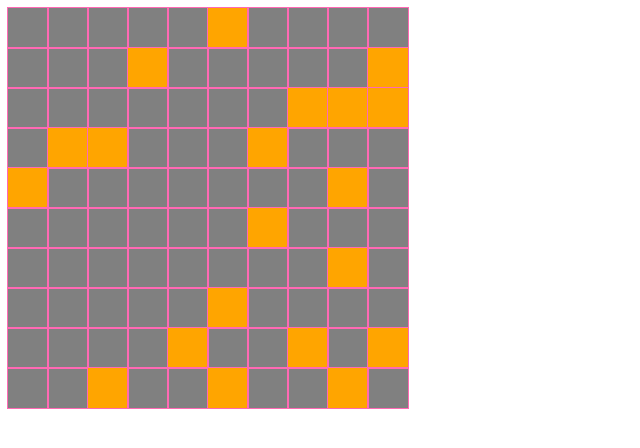
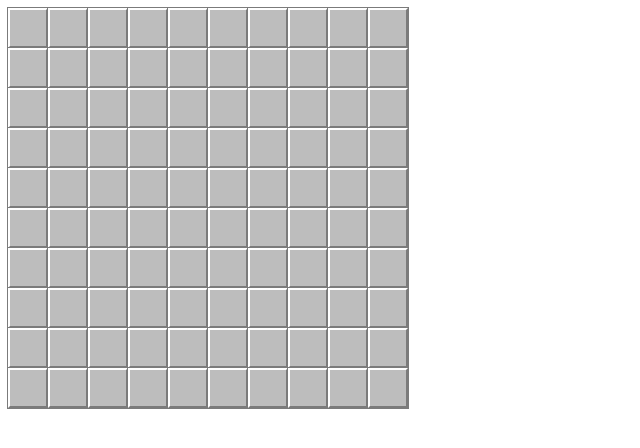
Before and after one commit to danimal-johnson/minesweeper, a plain HTML site: page index.html in a window 1280 px wide. Shown: the whole page, without its empty margins (0-640 px from the left). Drawn offline with Linux system fonts and the light colour scheme.

Commit message:
style: Improve styling. Remove colored squares.

```diff
--- a/style.css
+++ b/style.css
@@ -3,22 +3,35 @@
   width: 400px;
   display: flex;
   flex-wrap: wrap;
-  background-color: grey;
+  background-color: #bdbdbd;
 }
 
 .grid div {
-  height: 40px;
-  width: 40px;
-  outline: 1px solid hotpink;
+  height: 36px;
+  width: 36px;
+  border-top: 2px solid white;
+  border-left: 2px solid white;
+  border-right: 2px solid #7b7b7b;
+  border-bottom: 2px solid #7b7b7b;
   color: white;
+  outline: 1px solid #7b7b7b;
   font-family: sans-serif;
   text-align: center;
 }
 
 .bomb {
-  background-color: orange;
+  /* Debugging: background-color: orange; */
 }
 
 .clear {
+  /* background-color: #bdbdbd;
+   border: 2px solid #bdbdbd; */
   background-color: green;
+  border-left: 2px solid purple;
 }
+
+.checked {
+  /* background-color: #bdbdbd; */
+  background-color: rgb(143, 143, 143);
+  border: 2px solid green;
+}
```
